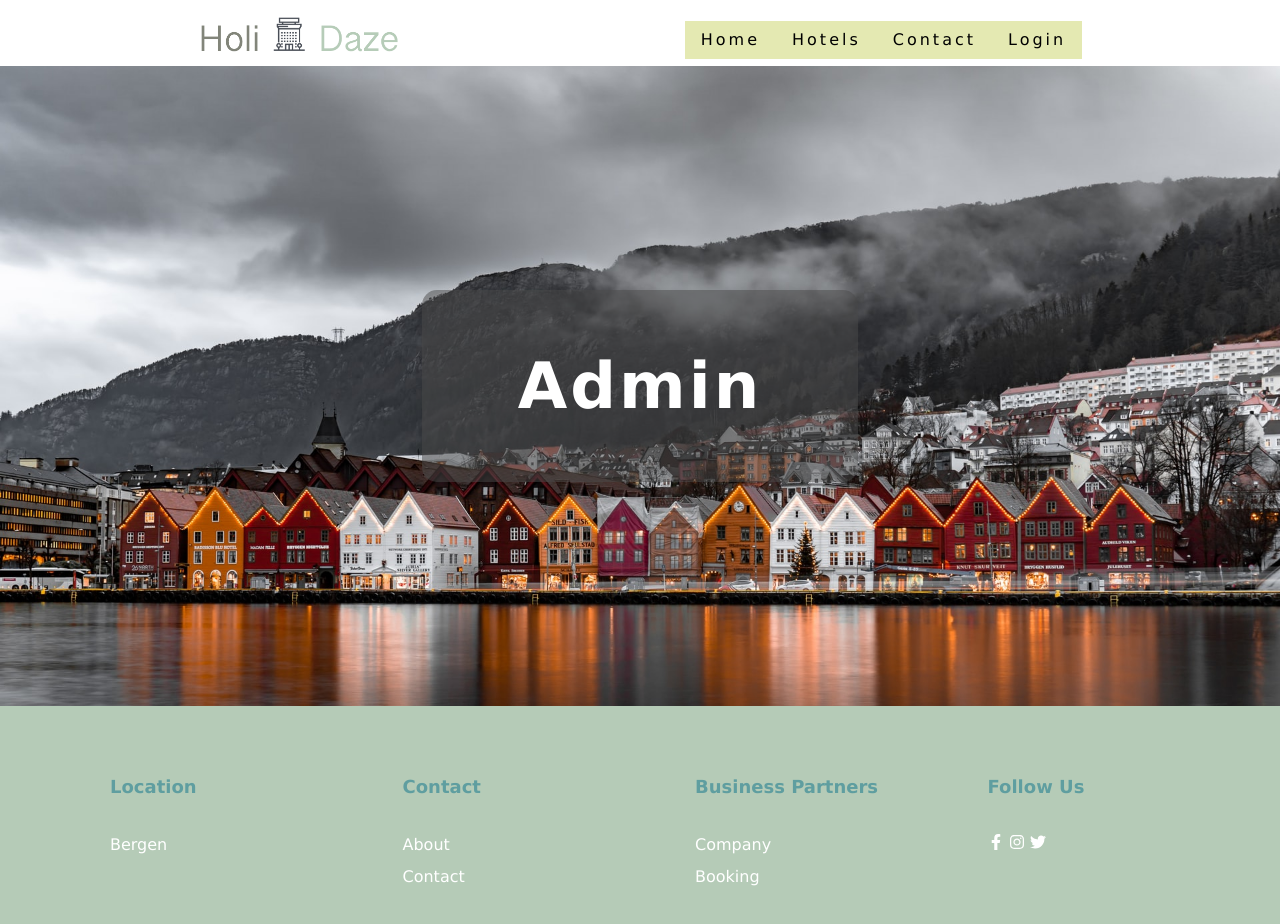
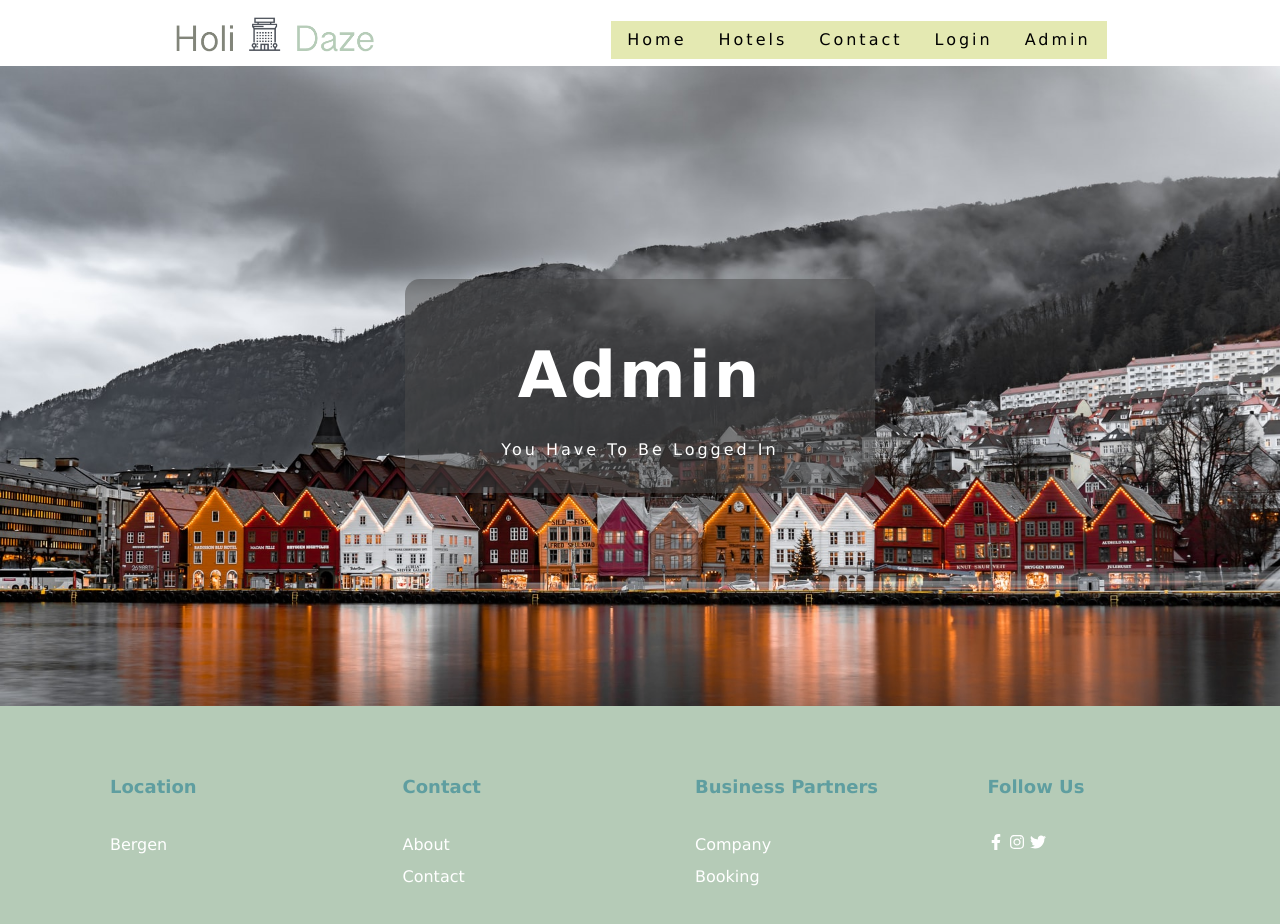
Before and after one commit to Noroff-FEU-Assignments/project-exam-2-ThomasK97, a React (Create React App) app in the folder holidaze-project/: page /admin in a window 1280 px wide. Shown: the top 924 px of the page. Built offline with nearby package versions, Linux system fonts and the light colour scheme.

Commit message:
Feat: authprovider, fixed some pages

```diff
--- a/holidaze-project/package.json
+++ b/holidaze-project/package.json
@@ -8,7 +8,9 @@
     "@testing-library/react": "^12.1.4",
     "@testing-library/user-event": "^13.5.0",
     "axios": "^0.26.1",
+    "bootstrap": "^5.1.3",
     "react": "^18.0.0",
+    "react-bootstrap": "^2.3.0",
     "react-dom": "^18.0.0",
     "react-hook-form": "^7.29.0",
     "react-icons": "^4.3.1",
--- a/holidaze-project/src/App.js
+++ b/holidaze-project/src/App.js
@@ -7,6 +7,8 @@ import HotelRooms from "./pages/HotelRooms";
 import { Login } from "./pages/Login";
 import { Contact } from "./pages/Contact";
 import Nav from "./components/Nav";
+import AuthContext, { AuthProvider } from "./context/AuthContext";
+
 
 import { BrowserRouter as Router, Routes, Route } from "react-router-dom";
 import Admin from "./pages/Admin";
@@ -14,8 +16,11 @@ import Admin from "./pages/Admin";
 function App() {
   return (
     <>
+    <AuthProvider>
     <Router>
+
       <Nav />
+
 
         <Routes>
           <Route index element={<Home />} />
@@ -27,6 +32,7 @@ function App() {
           <Route path="admin" element={<Admin />} />
         </Routes>
       </Router>
+      </AuthProvider>
     </>
   );
 }
--- a/holidaze-project/src/components/Nav.js
+++ b/holidaze-project/src/components/Nav.js
@@ -1,17 +1,30 @@
-import React, { Component } from "react";
+import React, { Component, createContext } from "react";
 import logo from "../media/logo2.png";
 import { FaAlignJustify } from "react-icons/fa";
-import { Link } from "react-router-dom";
+import { Link, useNavigate } from "react-router-dom";
+
 
 
 export default class Nav extends Component {
+
+
+
   state = {
     isOpen: false
   };
   handleToggle = () => {
     this.setState({ isOpen: !this.state.isOpen });
   };
-  render() {
+
+
+
+
+  render()
+
+   {
+
+
+
     return (
       <div className="navbar">
         <div className="nav-center">
@@ -46,6 +59,11 @@ export default class Nav extends Component {
             <li>
             <Link to="/login"> Login</Link>
             </li>
+            <li>
+            <Link to="/admin"> Admin</Link>
+            </li>
+
+
           </ul>
 
         </div>
--- /dev/null
+++ b/holidaze-project/src/components/admin/AdminLogout.js
@@ -0,0 +1,33 @@
+import { useContext } from "react";
+import { Link, useNavigate } from "react-router-dom";
+import AuthContext from "../../context/AuthContext";
+
+function AdminLogout() {
+	const [auth, setAuth] = useContext(AuthContext);
+
+	const navigate = useNavigate();
+
+	function logout() {
+		setAuth(null);
+		navigate("/");
+	}
+
+	return (
+		<nav>
+
+			{auth ? (
+				<>
+
+				 <button className="button-prime" onClick={logout}>Log out</button>
+				</>
+			) : (
+
+
+				<Link to="/login">You have to be Logged in</Link>
+
+			)}
+		</nav>
+	);
+}
+
+export default AdminLogout;
--- a/holidaze-project/src/context/AuthContext.js
+++ b/holidaze-project/src/context/AuthContext.js
@@ -4,7 +4,7 @@ import { useLocalStorage } from "../hooks/localStorage";
 const AuthContext = createContext([null, () => {}]);
 
 export const AuthProvider = (props) => {
-  const [auth, setAuth] = localStorage('jwt', null);
+  const [auth, setAuth] = useLocalStorage('jwt', null);
   return (
     <AuthContext.Provider value={[auth, setAuth]}>
       {props.children}
--- a/holidaze-project/src/index.js
+++ b/holidaze-project/src/index.js
@@ -5,5 +5,7 @@ import App from './App';
 
 
 
+
+
 const root = ReactDOM.createRoot(document.getElementById("root"));
 root.render(<App/>);
--- a/holidaze-project/src/pages/Admin.js
+++ b/holidaze-project/src/pages/Admin.js
@@ -3,15 +3,29 @@ import Nav from '../components/Nav'
 import Footer from '../components/Footer'
 import Hero from '../components/Hero'
 import Banner from '../components/Banner'
+import AdminLogout from '../components/admin/AdminLogout'
+
+
+
+
 
 
 function Admin() {
   return (<>
+
+
   <Hero hero="hotelsHero">
+
 
       <Banner>
 
        <h1>Admin</h1>
+
+       <AdminLogout/>
+
+
+
+
        </Banner>
 
 
@@ -21,6 +35,7 @@ function Admin() {
 
 
     <Footer/>
+
     </>
 
   )
--- a/holidaze-project/src/sass/main.css
+++ b/holidaze-project/src/sass/main.css
@@ -132,12 +132,17 @@ h4 {
 }
 
 .vissible-nav {
-  height: 230px;
+  height: 280px;
   width: auto;
 }
 
 img {
   height: 50px;
+}
+
+nav a {
+  text-decoration: none;
+  color: var(--whiteColor);
 }
 
 /*Nav end*/
@@ -188,6 +193,15 @@ img {
 }
 
 /*banner end*/
+/*Login*/
+.login-input {
+  width: 100%;
+  padding: 10px;
+  border-radius: 10px;
+  border: none;
+}
+
+/*Login end*/
 /*Featured title*/
 .featured-title {
   text-align: center;
--- a/holidaze-project/src/sass/main.scss
+++ b/holidaze-project/src/sass/main.scss
@@ -1,3 +1,5 @@
+
+
 
 
 * {
@@ -126,6 +128,7 @@ body {
 
 
 
+
   }
   .nav-links a {
     display: block;
@@ -143,7 +146,7 @@ body {
   }
 
   .vissible-nav {
-    height: 230px;
+    height: 280px;
     width: auto;
 
 
@@ -151,6 +154,13 @@ body {
 
   img{
       height: 50px;
+
+
+  }
+
+  nav a{
+      text-decoration: none;
+      color: var(--whiteColor);
 
 
   }
@@ -210,6 +220,22 @@ body {
 
 
 /*banner end*/
+
+
+/*Login*/
+
+.login-input{
+
+
+	width: 100%;
+	padding: 10px;
+    border-radius: 10px;
+    border: none;
+}
+
+/*Login end*/
+
+
 
 
 /*Featured title*/
```
Also changed, not shown: holidaze-project/src/components/LoginComponent.js (+9 -3 lines), 2 other files (tests, documents, lock files or other folders).
